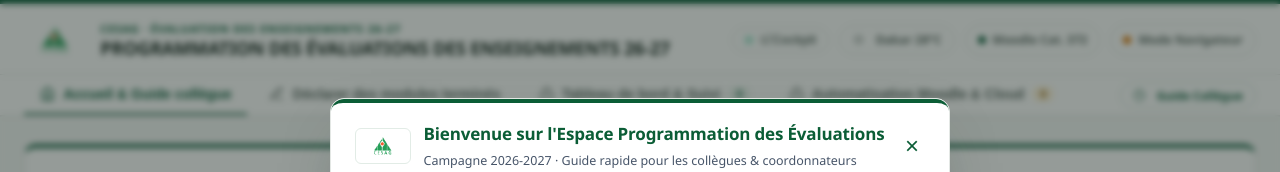
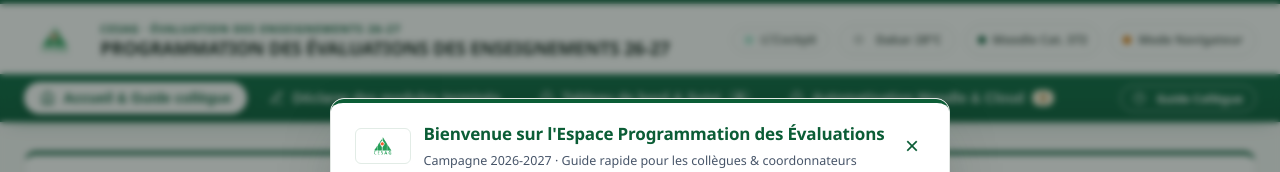
Before and after one commit to oscarkakpo-create/cesag-eval-plateforme, a plain HTML site: page docs/index.html in a window 1280 px wide. Shown: the top 172 px of the page. Drawn offline with Linux system fonts and the light colour scheme; no server answers.

Commit message:
style: barre de menus en vert CESAG, onglet actif en pastille blanche
Co-Authored-By: Claude Sonnet 5.5 <noreply@anthropic.com>

```diff
--- a/docs/css/premium.css
+++ b/docs/css/premium.css
@@ -281,3 +281,35 @@ input[type="checkbox"], input[type="radio"] { accent-color: var(--cesag-green);
 .landing-cards-grid { grid-template-columns: repeat(2, minmax(0, 1fr)) !important; }
 .landing-card .landing-card-actions { padding-top: 18px; }
 @media (max-width: 720px) { .landing-cards-grid { grid-template-columns: 1fr !important; } }
+
+/* ---------- Barre de menus verte ---------- */
+.nav-tabs {
+  background: linear-gradient(180deg, #0D6A44 0%, var(--cesag-green) 100%) !important;
+  border-top: none !important;
+  box-shadow: inset 0 1px 0 rgba(255, 255, 255, .08), 0 6px 18px -10px rgba(11, 93, 59, .55);
+}
+.nav-tabs-inner { padding-top: 8px !important; padding-bottom: 8px !important; gap: 6px; align-items: center; }
+.nav-tab {
+  color: rgba(255, 255, 255, .82) !important;
+  border: none !important;
+  border-radius: 999px !important;
+  padding: 8px 16px !important;
+  transition: background .2s var(--ease), color .2s var(--ease) !important;
+}
+.nav-tab:hover { color: #fff !important; background: rgba(255, 255, 255, .12) !important; }
+.nav-tab.active {
+  color: var(--cesag-green) !important;
+  background: #FFFFFF !important;
+  box-shadow: 0 2px 8px rgba(5, 40, 25, .25);
+}
+.nav-tab.active::after { display: none !important; }
+.tab-badge { background: rgba(255, 255, 255, .18) !important; color: #fff !important; }
+.nav-tab.active .tab-badge { background: var(--cesag-green-soft) !important; color: var(--cesag-green) !important; }
+.tab-badge.badge-amber { background: #FFF4DE !important; color: #8A5A00 !important; }
+#btnOpenGuideModal {
+  background: transparent !important;
+  color: #fff !important;
+  border: 1px solid rgba(255, 255, 255, .55) !important;
+}
+#btnOpenGuideModal:hover { background: rgba(255, 255, 255, .14) !important; }
+.nav-tab:focus-visible, #btnOpenGuideModal:focus-visible { outline: 2px solid #fff; outline-offset: 2px; }
--- a/public/css/premium.css
+++ b/public/css/premium.css
@@ -281,3 +281,35 @@ input[type="checkbox"], input[type="radio"] { accent-color: var(--cesag-green);
 .landing-cards-grid { grid-template-columns: repeat(2, minmax(0, 1fr)) !important; }
 .landing-card .landing-card-actions { padding-top: 18px; }
 @media (max-width: 720px) { .landing-cards-grid { grid-template-columns: 1fr !important; } }
+
+/* ---------- Barre de menus verte ---------- */
+.nav-tabs {
+  background: linear-gradient(180deg, #0D6A44 0%, var(--cesag-green) 100%) !important;
+  border-top: none !important;
+  box-shadow: inset 0 1px 0 rgba(255, 255, 255, .08), 0 6px 18px -10px rgba(11, 93, 59, .55);
+}
+.nav-tabs-inner { padding-top: 8px !important; padding-bottom: 8px !important; gap: 6px; align-items: center; }
+.nav-tab {
+  color: rgba(255, 255, 255, .82) !important;
+  border: none !important;
+  border-radius: 999px !important;
+  padding: 8px 16px !important;
+  transition: background .2s var(--ease), color .2s var(--ease) !important;
+}
+.nav-tab:hover { color: #fff !important; background: rgba(255, 255, 255, .12) !important; }
+.nav-tab.active {
+  color: var(--cesag-green) !important;
+  background: #FFFFFF !important;
+  box-shadow: 0 2px 8px rgba(5, 40, 25, .25);
+}
+.nav-tab.active::after { display: none !important; }
+.tab-badge { background: rgba(255, 255, 255, .18) !important; color: #fff !important; }
+.nav-tab.active .tab-badge { background: var(--cesag-green-soft) !important; color: var(--cesag-green) !important; }
+.tab-badge.badge-amber { background: #FFF4DE !important; color: #8A5A00 !important; }
+#btnOpenGuideModal {
+  background: transparent !important;
+  color: #fff !important;
+  border: 1px solid rgba(255, 255, 255, .55) !important;
+}
+#btnOpenGuideModal:hover { background: rgba(255, 255, 255, .14) !important; }
+.nav-tab:focus-visible, #btnOpenGuideModal:focus-visible { outline: 2px solid #fff; outline-offset: 2px; }
```
